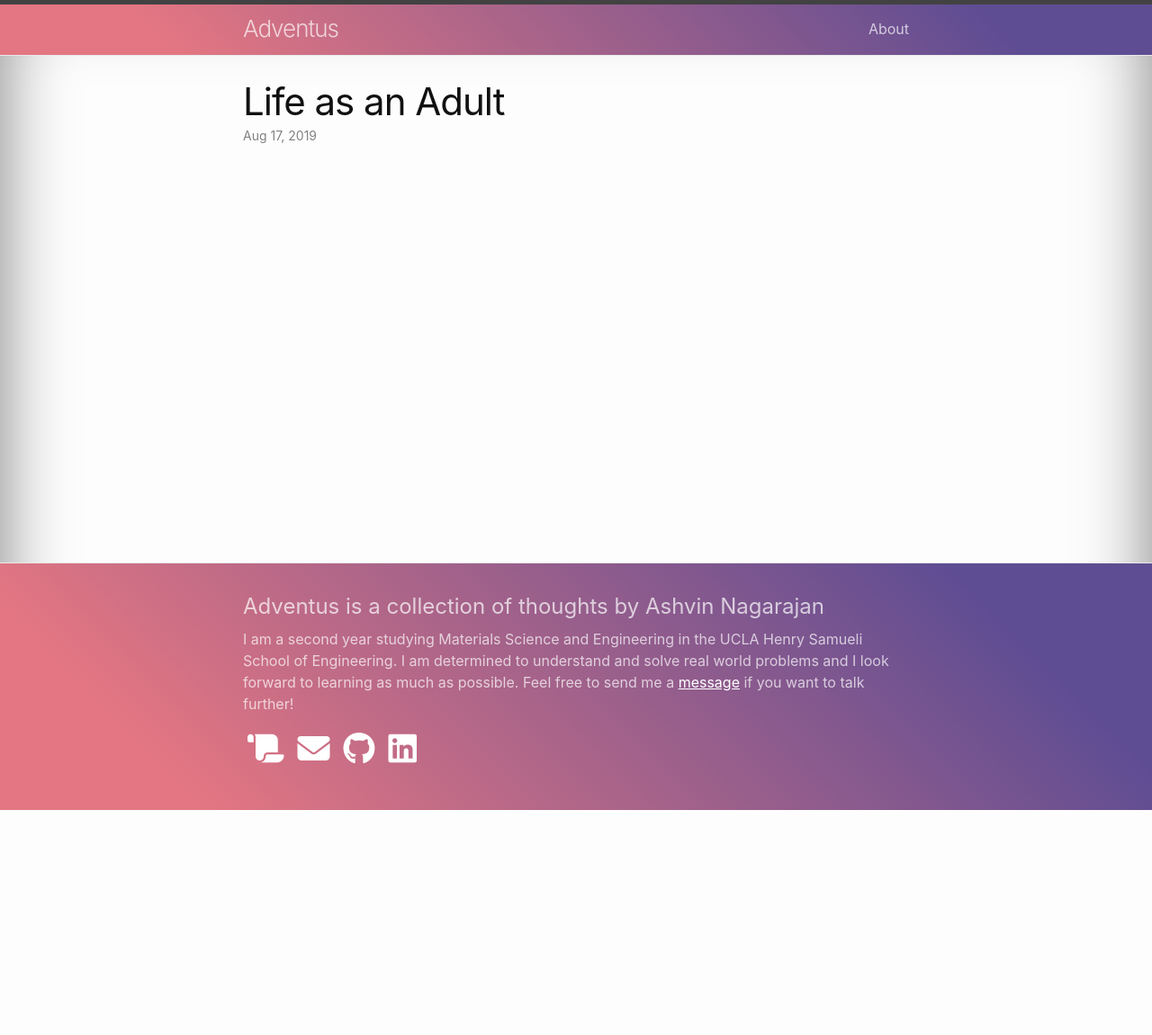
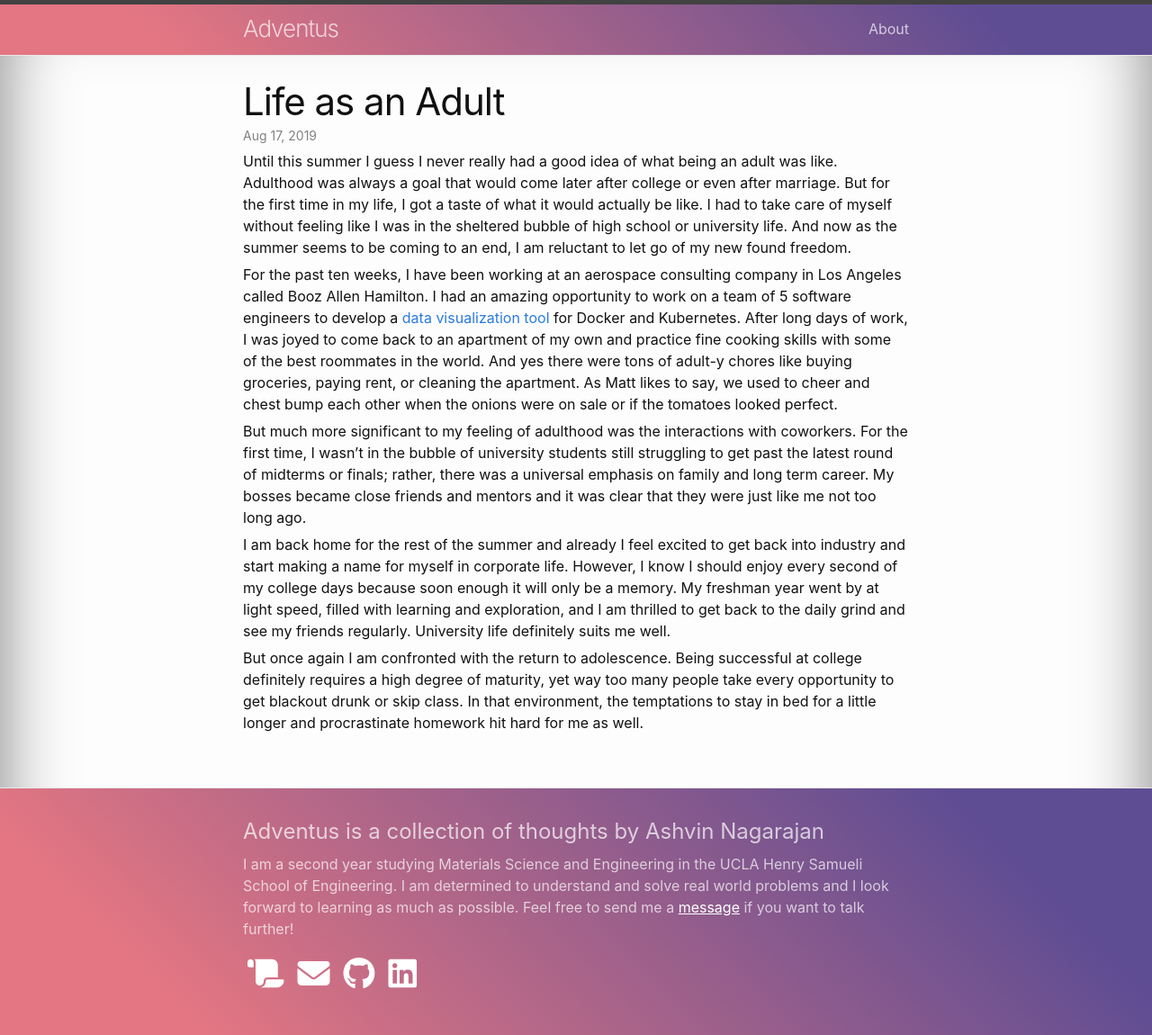
Before and after one commit to ashvinnagarajan/Blog, a Jekyll site: the page built from _posts/2019-08-17-life-as-an-adult.markdown, in a window 1280 px wide. Shown: the whole page at 90% size. Built offline with Jekyll 4.4.1, drawn with Linux system fonts in a browser that asks for light colours; nearby versions of some CDN libraries; before the commit the page ends 900 px from its top, so only the background shows below that.

Commit message:
Working on blog

```diff
--- a/_posts/2019-08-17-life-as-an-adult.markdown
+++ b/_posts/2019-08-17-life-as-an-adult.markdown
@@ -4,3 +4,13 @@ title: Life as an Adult
 categories: [Life]
 tags: [work, Booz, Allen, Hamilton, groceries, summer, 2019]
 ---
+
+Until this summer I guess I never really had a good idea of what being an adult was like. Adulthood was always a goal that would come later after college or even after marriage. But for the first time in my life, I got a taste of what it would actually be like. I had to take care of myself without feeling like I was in the sheltered bubble of high school or university life. And now as the summer seems to be coming to an end, I am reluctant to let go of my new found freedom.
+
+For the past ten weeks, I have been working at an aerospace consulting company in Los Angeles called Booz Allen Hamilton. I had an amazing opportunity to work on a team of 5 software engineers to develop a <a href="https://ashvinagarajan.github.io/#Projects">data visualization tool</a> for Docker and Kubernetes. After long days of work, I was joyed to come back to an apartment of my own and practice fine cooking skills with some of the best roommates in the world. And yes there were tons of adult-y chores like buying groceries, paying rent, or cleaning the apartment. As Matt likes to say, we used to cheer and chest bump each other when the onions were on sale or if the tomatoes looked perfect.
+
+But much more significant to my feeling of adulthood was the interactions with coworkers. For the first time, I wasn't in the bubble of university students still struggling to get past the latest round of midterms or finals; rather, there was a universal emphasis on family and long term career. My bosses became close friends and mentors and it was clear that they were just like me not too long ago.
+
+I am back home for the rest of the summer and already I feel excited to get back into industry and start making a name for myself in corporate life. However, I know I should enjoy every second of my college days because soon enough it will only be a memory. My freshman year went by at light speed, filled with learning and exploration, and I am thrilled to get back to the daily grind and see my friends regularly. University life definitely suits me well.
+
+But once again I am confronted with the return to adolescence. Being successful at college definitely requires a high degree of maturity, yet way too many people take every opportunity to get blackout drunk or skip class. In that environment, the temptations to stay in bed for a little longer and procrastinate homework hit hard for me as well.
```
